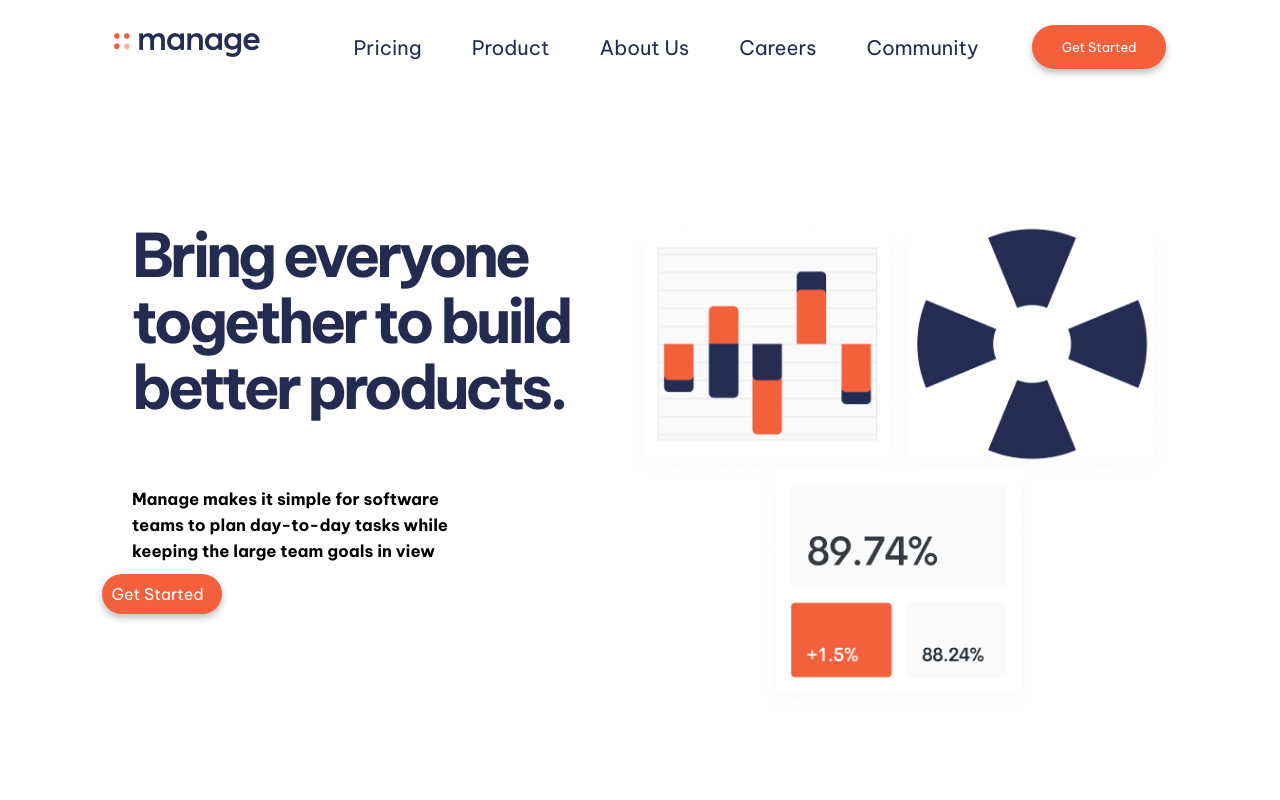
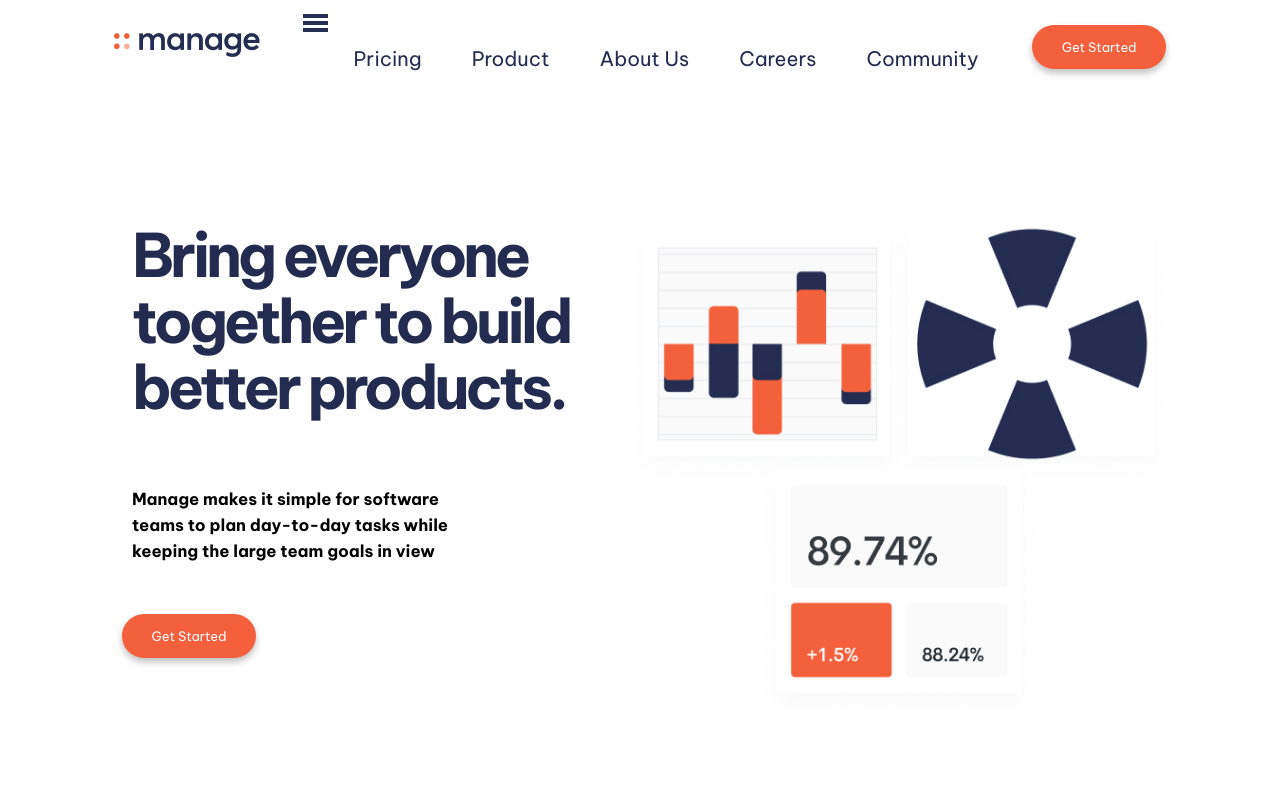
Before and after one commit to josiassbot/Proyecto-final-fron-end, a plain HTML site: page Proyecto FINAL Front end/root/index.html in a window 1280 px wide. Shown: the top 800 px of the page. Drawn offline with Linux system fonts and the light colour scheme.

Commit message:
escritorio terminado

```diff
--- a/Proyecto FINAL Front end/root/css/style.css
+++ b/Proyecto FINAL Front end/root/css/style.css
@@ -66,9 +66,8 @@ ul li a:hover {
 
 .columna1 {
     display: flex;
-    justify-content: flex-start;
+    justify-content: center;
     flex-direction: column;
-
 }
 
 h1 {
@@ -96,17 +95,21 @@ h1 {
     margin-left: 50px;
 }
 
-.buttom2 {
+.buttom2{
     padding: 10px;
-    width: 100px;
-    height: 20px;
+    width: 134px;
+    height: 44px;
     background: #F3603B;
-    font-family: 'Be Vietnam Pro', sans-serif;
     box-shadow: 0px 4px 7px rgba(0, 0, 0, 0.25);
     border-radius: 50px;
     color: #FFFFFF;
-    margin-left: 4%;
+    font-size: 13px;
+    font-family: 'Be Vietnam Pro', sans-serif;
     text-decoration: none;
+    border: none;
+    cursor: pointer;
+    margin-left: 40px;
+    margin-top: 40px;
 }
 
 
@@ -408,19 +411,45 @@ footer div>p {
     line-height: 18px;
 }
 
+.icono-mobile{
 
+}
 /* version movil */
 
 @media (max-width: 375px) {
-    /* footer barra negra */
 
+
+/*header */
+
+    nav {
+        display: none;
+    }
+    form {
+        display: none;
+     }
+
+    header main {
+        display: block;
+    }
+
+
+
+     .seccionprincipal .columna1 .img {
+        display: flex;
+        flex-direction: column;
+     }
+
+}
+
+/* footer barra negra
+    }
     .footerfinal2 {
         flex-direction: column-reverse;
 
         justify-content: space-around;
-        /*
+
         height: 247px;
-        */
+
     }
 
     .imagen-logofinal {
@@ -444,5 +473,4 @@ footer div>p {
     #list-final ul>li {
         margin: 10px 20px;
     }
-
-}
+    */
--- a/Proyecto FINAL Front end/root/index.html
+++ b/Proyecto FINAL Front end/root/index.html
@@ -11,7 +11,7 @@
         href="https://fonts.googleapis.com/css2?family=Be+Vietnam+Pro:wght@400;500;700&family=Roboto:wght@400;700&display=swap"
         rel="stylesheet">
     <link href="./css/style.css" rel="stylesheet">
-    <title>Document</title>
+    <title>Josias Briceño</title>
 </head>
 
 <body>
@@ -23,6 +23,9 @@
             </div>
 
             <div>
+
+                <img class="icono-mobile "src="./img/icon-hamburger.svg">
+
                 <nav>
                     <ul>
                         <li><a href="#">Pricing</a></li>
@@ -53,11 +56,12 @@
                 <h1>Bring everyone
                     together to build
                     better products.</h1>
+
                 <p class="text">Manage makes it simple for software teams
                     to plan day-to-day tasks while keeping the
                     large team goals in view</p>
 
-                <a href="#" class="buttom2">Get Started</a>
+                <button class="buttom2">Get Started</button>
             </div>
 
 
```
Also changed, not shown: Proyecto FINAL Front end/root/img/icon-hamburger.svg (added).
